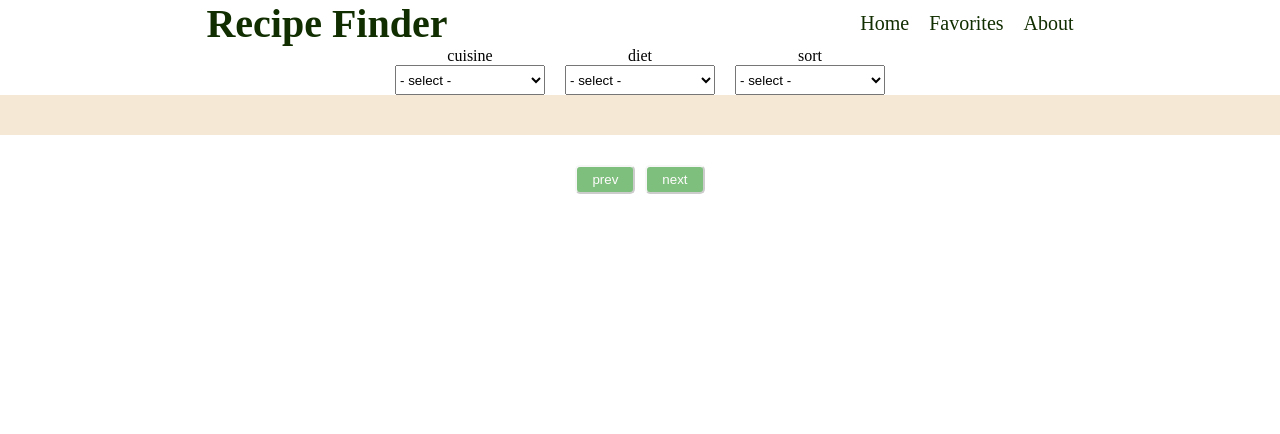
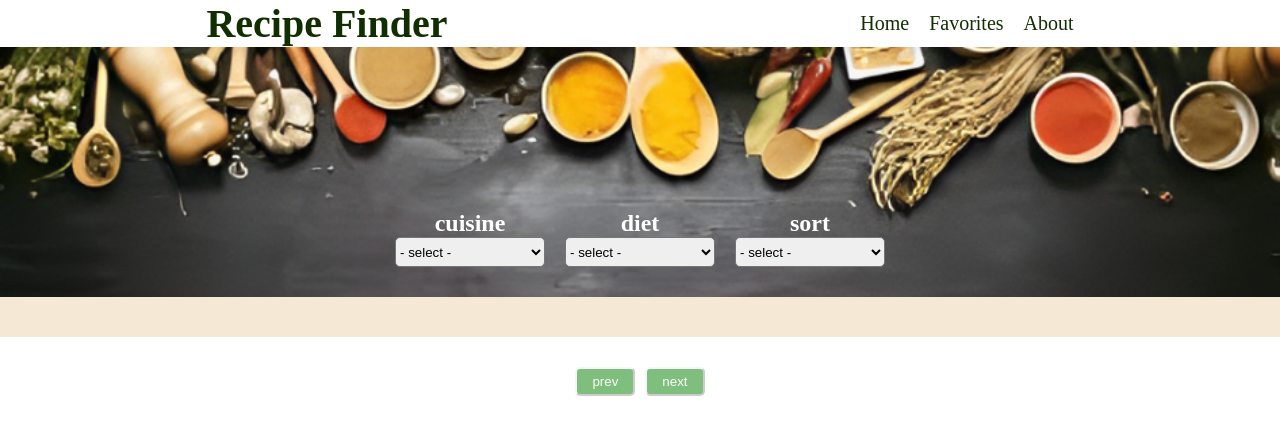
Before and after one commit to HasanKazemi/Recipe-Finder, a Next.js app: page /searchResult in a window 1280 px wide. Shown: the top 434 px of the page. Built offline with nearby package versions, Linux system fonts and the light colour scheme.

Commit message:
redesign filter section

```diff
--- a/app/searchResult/searchResult.module.css
+++ b/app/searchResult/searchResult.module.css
@@ -1,4 +1,10 @@
 .filterContainer {
+    background-image: url("../../public/filter-bg.png");
+    background-repeat: no-repeat;
+    background-size: cover;
+    background-position: 0 -100px;
+    height: 250px;
+    width: 100%;
     display: flex;
     justify-content: center;
     gap: 20px;
--- a/components/FilterResult/filter.module.css
+++ b/components/FilterResult/filter.module.css
@@ -1,10 +1,19 @@
 .container {
+    margin-top: auto;
+    margin-bottom: 30px;
     display: flex;
     flex-direction: column;
     align-items: center;
 }
 
+.label {
+    font-size: 24px;
+    font-weight: bold;
+    color: white;
+}
+
 .select {
     width: 150px;
     height: 30px;
+    border-radius: 5px;
 }
--- a/components/FilterResult/index.tsx
+++ b/components/FilterResult/index.tsx
@@ -4,7 +4,7 @@ import { FilterProps } from "@/types/types"
 const FilterResult = ({label, values, setState} : FilterProps) => {
   return (
     <div className={styles.container}>
-        <label>{label}</label>
+        <label className={styles.label}>{label}</label>
         <select onChange={(e)=>setState(e.target.value)} className={styles.select}>
             <option value=""> - select - </option>
             {values.map(item=>(
```
Also changed, not shown: public/filter-bg.png (added).
